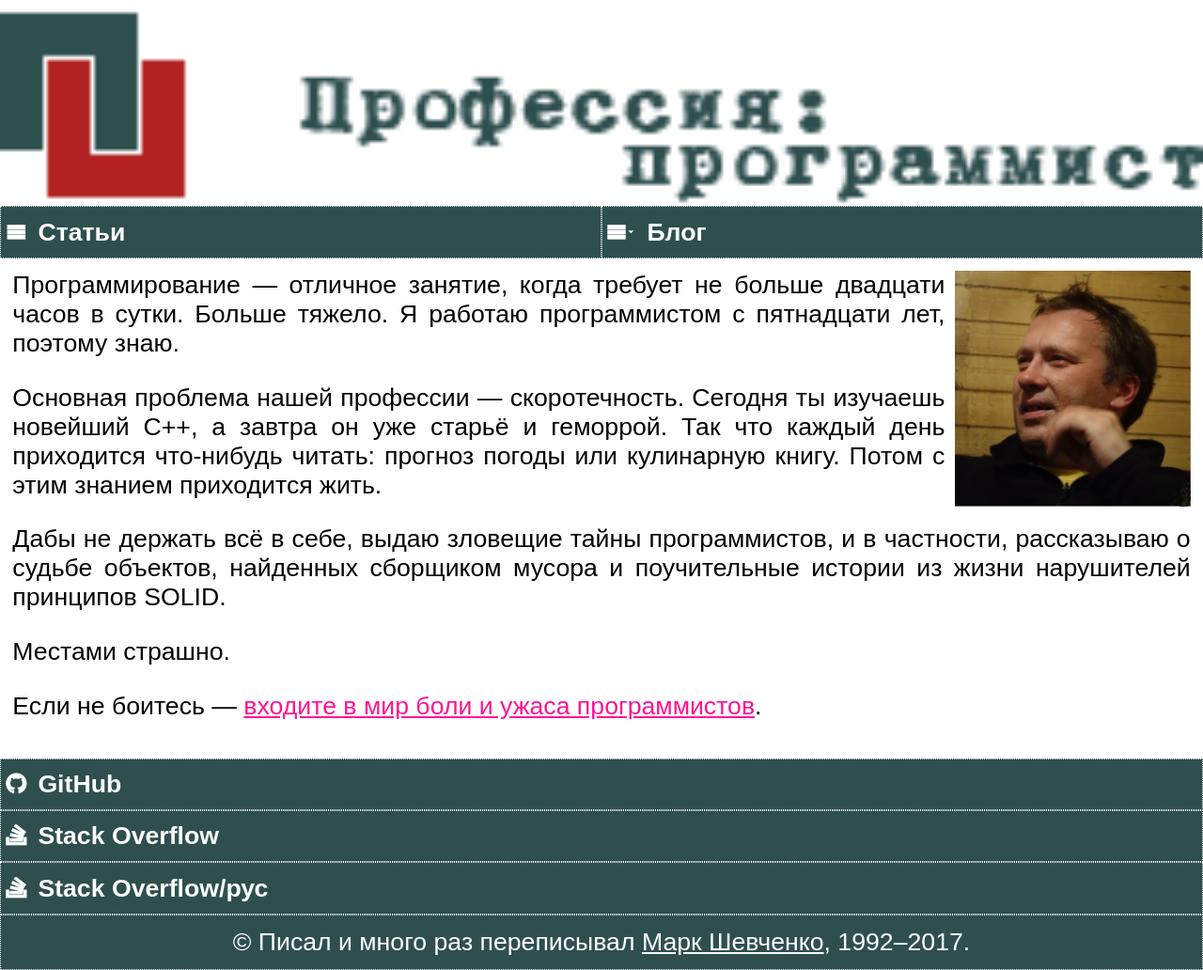
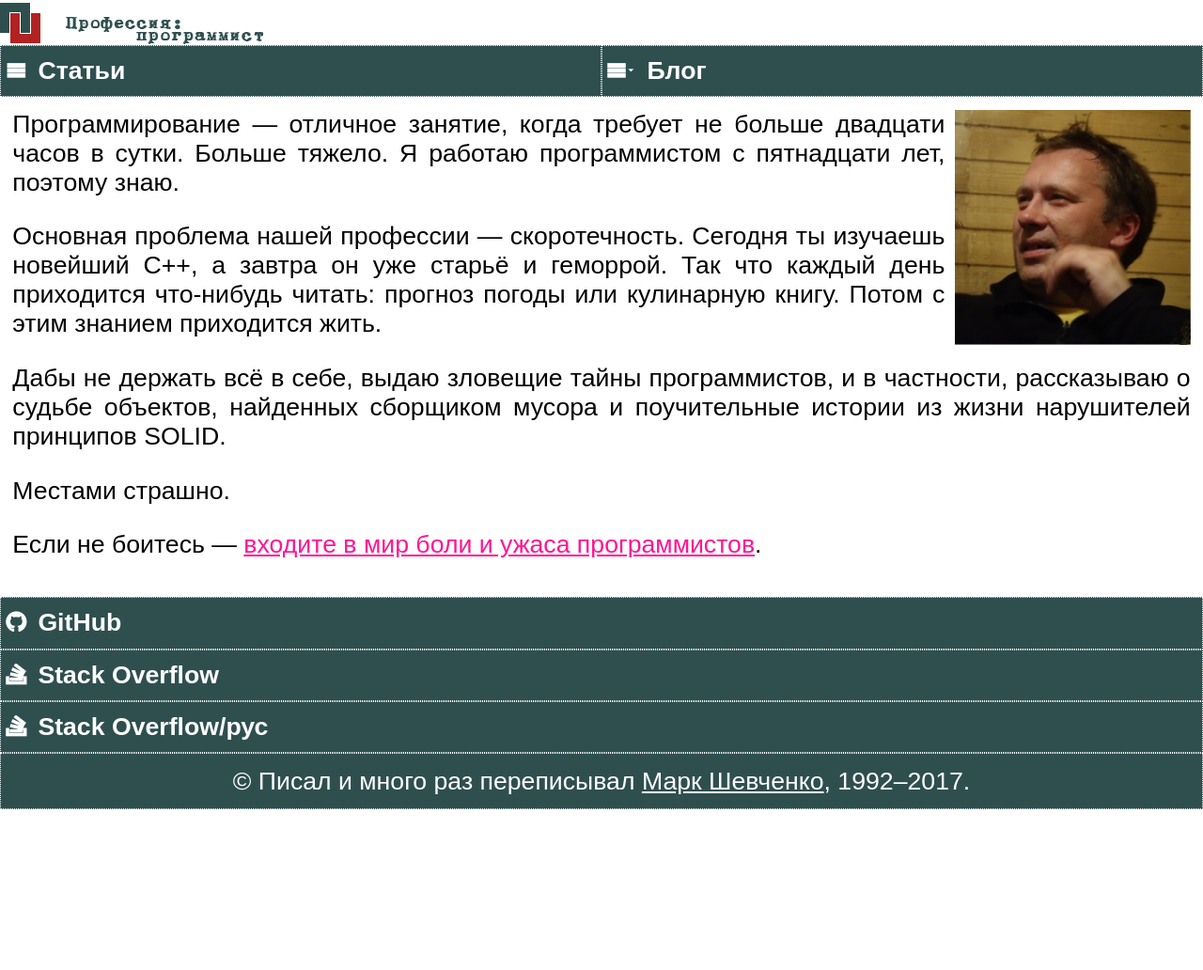
Before and after one commit to markshevchenko/markshevchenko.github.io, a Jekyll site: the page built from index.md, in a window 1280 px wide. Shown: the whole page at 94% size. Built offline with Jekyll 4.4.1, drawn with Linux system fonts in a browser that asks for light colours; some web fonts are replaced; our own code applies the rules of GitHub Pages for plain Markdown files; after the commit the page ends 900 px from its top, so only the background shows below that.

Commit message:
Нет предела совершенству!

```diff
--- a/assets/css/main.css
+++ b/assets/css/main.css
@@ -36,7 +36,7 @@ header {
 
 #home img {
   display: block;
-  width: 100%;
+  height: 48px;
 }
 
 #menu {
@@ -273,10 +273,6 @@ span.se { /* constant, string */
   body {
     font-size: 2.25vw;
   }
-
-  header {
-    display: none;
-  }
 }
 
 @media screen and (max-width: 960px) {
```
